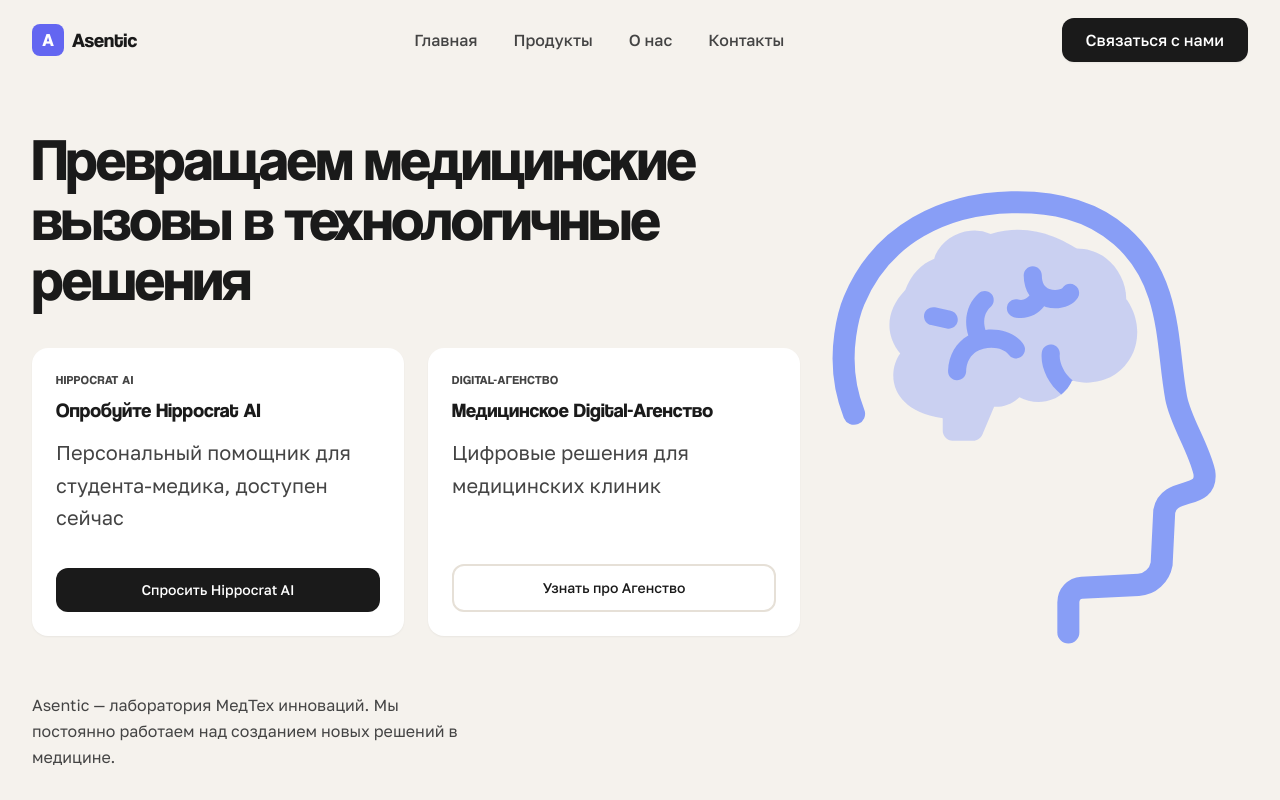
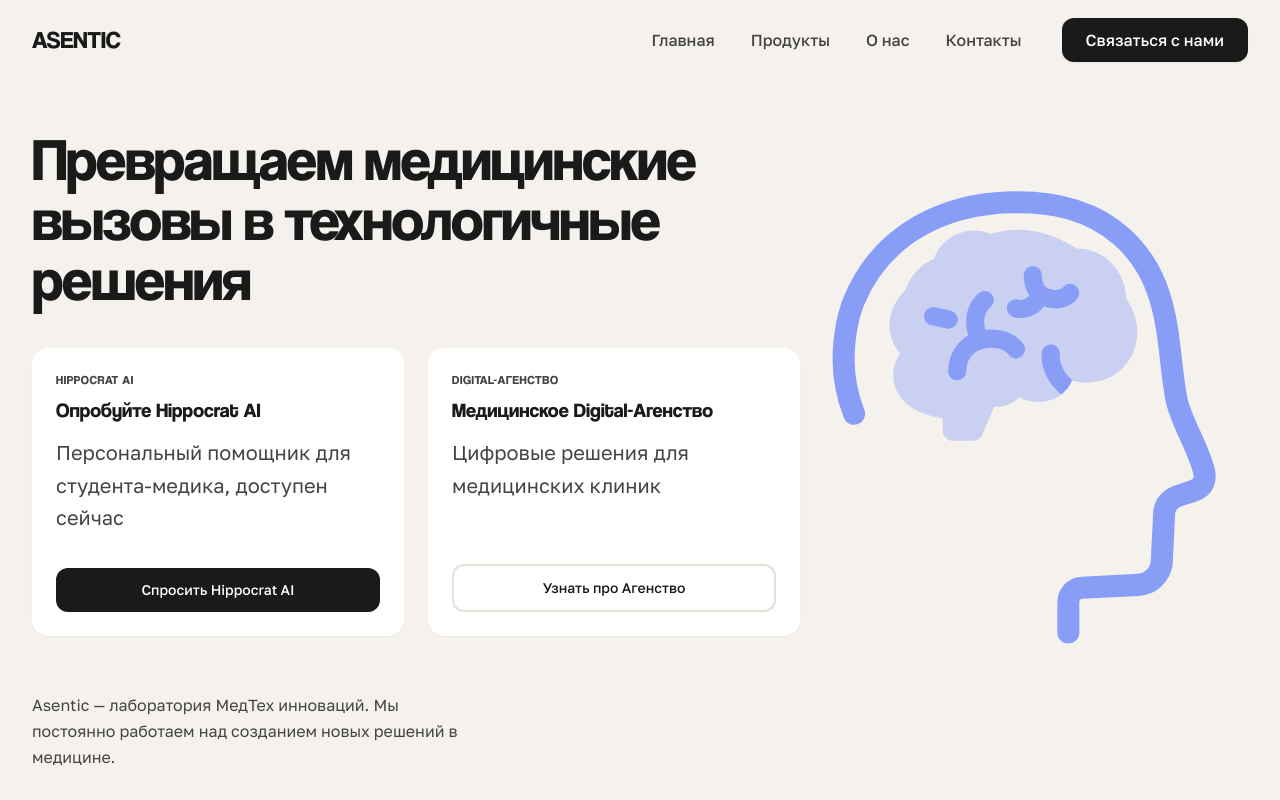
Before and after one commit to imnadsa/asentiq, a Next.js app: page / in a window 1280 px wide. Shown: the top 800 px of the page. Built offline with nearby package versions, Linux system fonts and the light colour scheme.

Commit message:
Update Header.tsx

```diff
--- a/src/components/layout/Header.tsx
+++ b/src/components/layout/Header.tsx
@@ -53,24 +53,26 @@
           {/* Логотип */}
           <Link
             href="/"
-            className="flex items-center space-x-2 group"
+            className="flex items-center group"
           >
-            <div className="w-8 h-8 bg-accent-500 rounded-lg flex items-center justify-center group-hover:bg-accent-600 transition-colors">
-              <span className="text-white font-styrene-a font-bold text-lg">A</span>
-            </div>
-            <span className="text-xl font-styrene-a font-semibold text-text-primary">
-              Asentic
+            <span className={cn(
+              "font-coolvetica font-bold transition-all duration-300 text-text-primary",
+              isScrolled ? "text-xl" : "text-2xl"
+            )}>
+              {isScrolled ? "AsC" : "ASENTIC"}
             </span>
           </Link>
 
-          {/* Десктопная навигация */}
-          <div className="hidden md:flex items-center space-x-1">
+          {/* Центральная область с навигацией и кнопкой */}
+          <div className="hidden md:flex items-center space-x-2">
+            {/* Навигация */}
+            <div className="flex items-center space-x-1 mr-4">
               {navigation.map((item) => (
                 <Link
                   key={item.name}
                   href={item.href}
                   className={cn(
-                  "px-4 py-2 rounded-lg font-styrene-b font-medium transition-all duration-200",
+                    "px-4 py-2 rounded-lg font-golos-text font-medium transition-all duration-200",
                     "text-text-secondary hover:text-text-primary hover:bg-cream-dark/50",
                     "focus-visible:outline-none focus-visible:ring-2 focus-visible:ring-accent-500"
                   )}
@@ -80,8 +82,7 @@
               ))}
             </div>
 
-          {/* CTA кнопка для десктопа */}
-          <div className="hidden md:flex">
+            {/* CTA кнопка */}
             <Button
               variant="primary"
               size="md"
@@ -131,7 +132,7 @@
                   href={item.href}
                   onClick={() => setIsOpen(false)}
                   className={cn(
-                    "block px-4 py-3 rounded-lg font-styrene-b font-medium transition-colors",
+                    "block px-4 py-3 rounded-lg font-golos-text font-medium transition-colors",
                     "text-text-secondary hover:text-text-primary hover:bg-cream-dark/50"
                   )}
                 >
```
Lines whose indentation alone changed are shown as unchanged.
